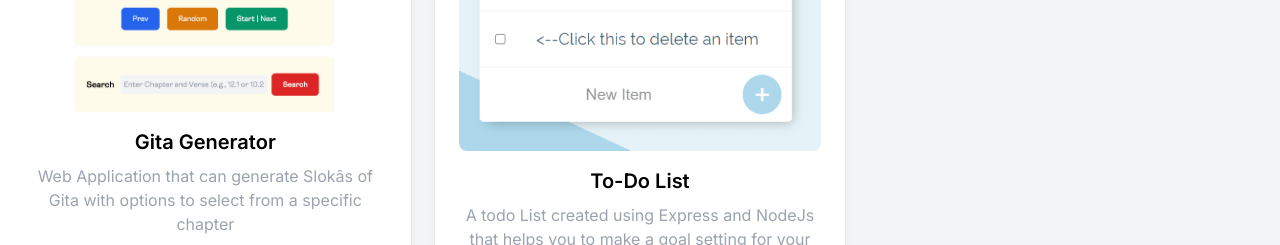
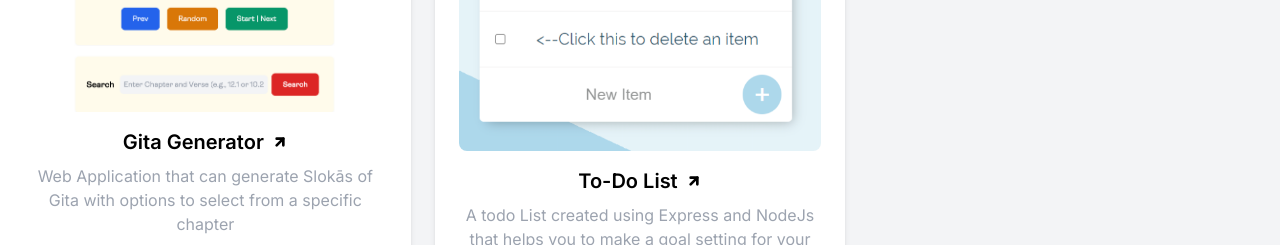
Before and after one commit to psidh/Domain, a Next.js app: page / in a window 1280 px wide. Shown: the part 2860-3105 px from the top of the page. Built offline with nearby package versions, Linux system fonts and the light colour scheme.

Commit message:
added arrows

```diff
--- a/src/app/components/Projects.js
+++ b/src/app/components/Projects.js
@@ -13,7 +13,22 @@ const Projects = () => {
           <div key={index} className="dark:bg-gray-900 bg-white shadow-md rounded-lg p-6 mx-auto transform hover:scale-105 transition duration-200">
               {/* eslint-disable-next-line @next/next/no-img-element */}
             <img src={project.image} alt={project.title} className="mx-auto mb-4 rounded-lg" />
-            <h3 className="text-xl font-semibold my-2">{project.title}</h3>
+            <a href={project.link} className="text-xl justify-center font-semibold my-2 flex items-center">{project.title}
+            <span><svg
+            xmlns="http://www.w3.org/2000/svg"
+            width="24"
+            height="24"
+            viewBox="0 0 24 24"
+            fill="none"
+            stroke="currentColor"
+            strokeWidth="4"
+            strokeLinecap="round"
+            strokeLinejoin="round"
+            className="ml-2 w-4 h-4">
+            <line x1="7" y1="17" x2="17" y2="7"></line>
+            <polyline points="7 7 17 7 17 17"></polyline>
+          </svg></span>
+            </a>
             <p className="text-gray-400 mb-4">{project.description}</p>
             <div className="flex justify-center my-4 space-x-4">
               {project.technologies.map((tech, techIndex) => (
```
